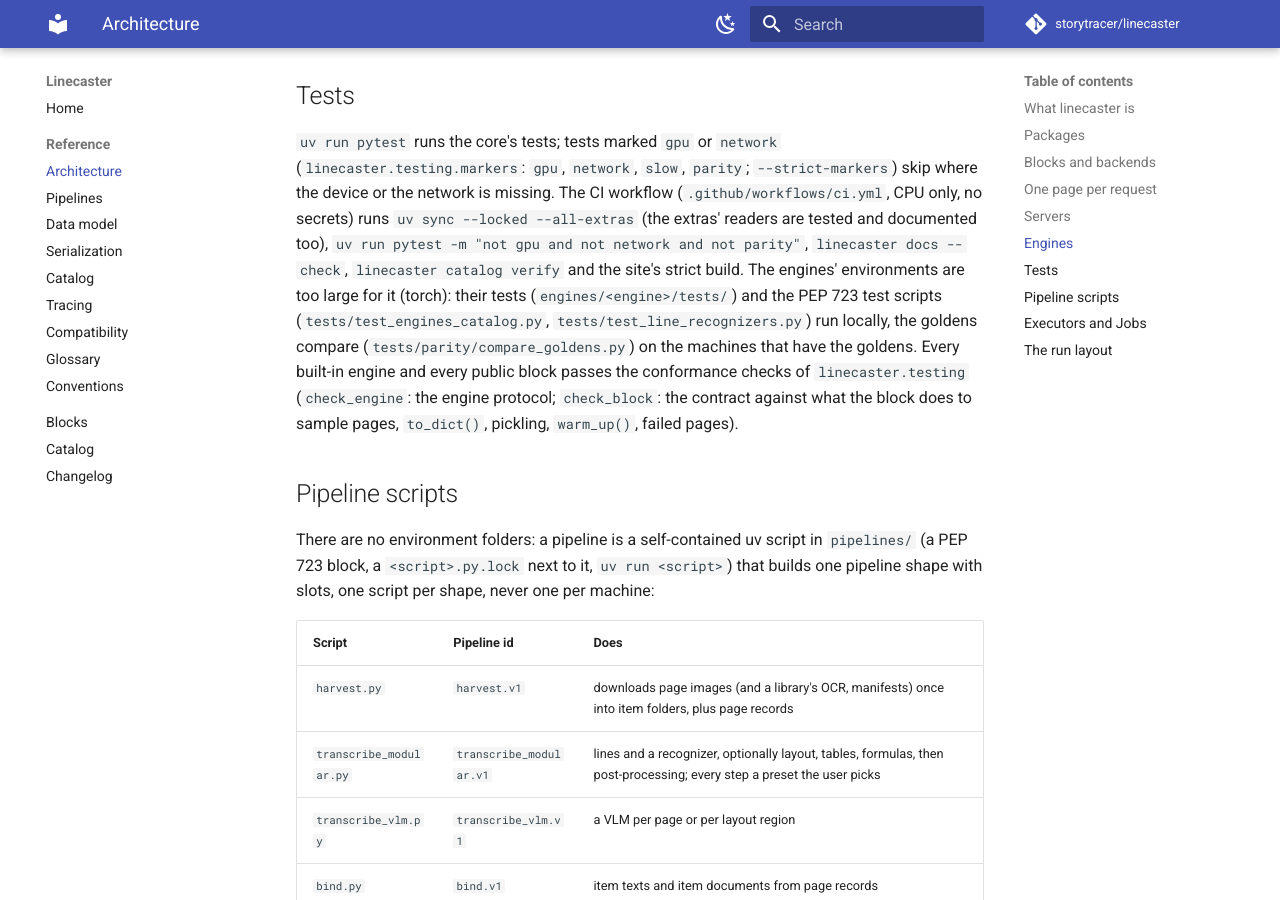
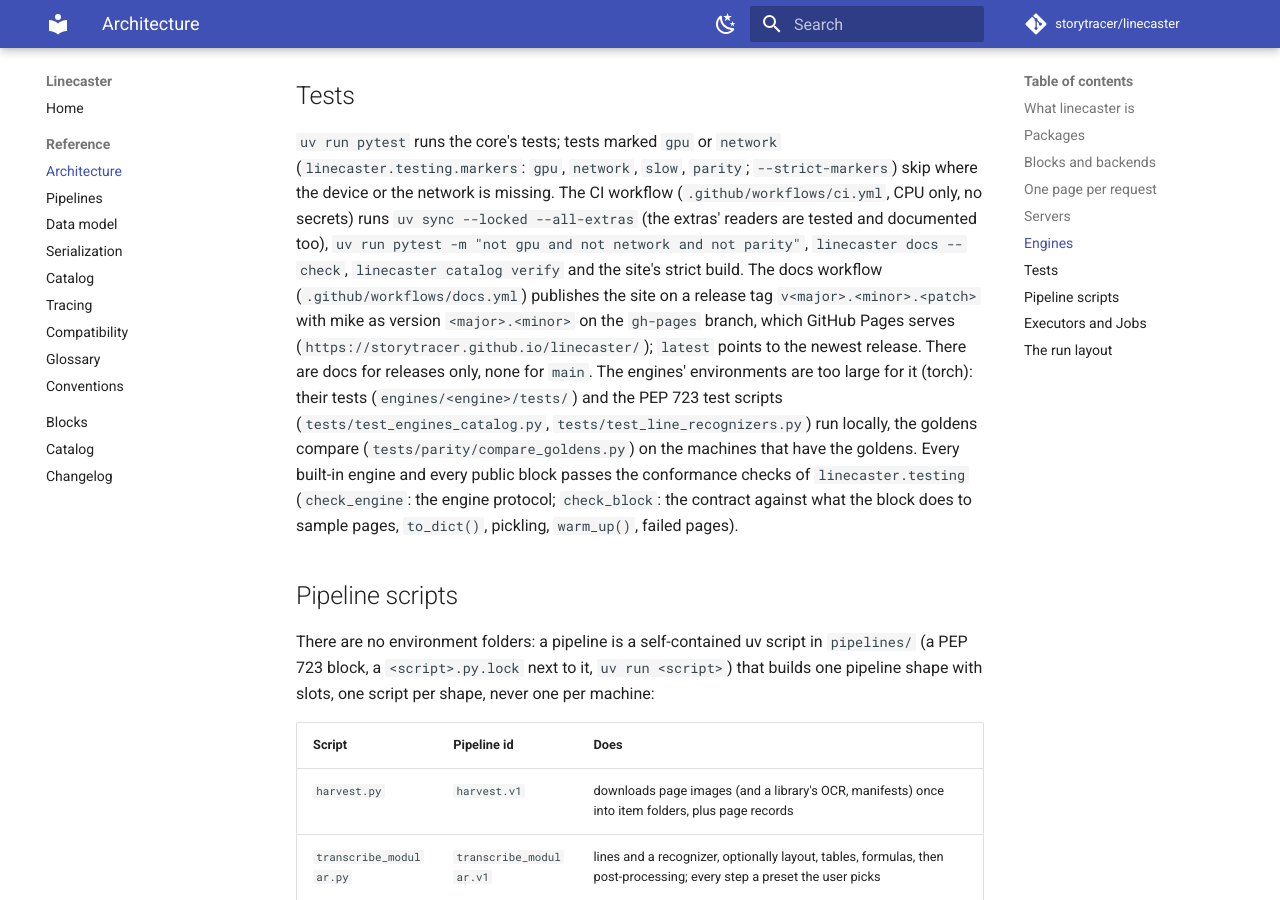
Before and after one commit to storytracer/linecaster, an MkDocs documentation site: the page built from docs/reference/architecture.md, in a window 1280 px wide and 900 px high, scrolled down 3466 px. Built offline with MkDocs 1.6.1 and Material for MkDocs 9.7.7, drawn with Linux system fonts in a browser that asks for light colours; comment, search, counter and statistics services are not loaded; the version menu is left out.

Commit message:
Versioned docs: mike publishes the site on every release tag to gh-pages (latest the newest)
Co-Authored-By: Claude Opus 5.5 <noreply@anthropic.com>

```diff
--- a/docs/llms-full.txt
+++ b/docs/llms-full.txt
@@ -1150,7 +1150,10 @@ with a range of linecaster releases, and their tests in `engines/<engine>/tests/
 `network`, `slow`, `parity`; `--strict-markers`) skip where the device or the network is missing. The CI workflow
 (`.github/workflows/ci.yml`, CPU only, no secrets) runs `uv sync --locked --all-extras` (the extras' readers are
 tested and documented too), `uv run pytest -m "not gpu and not network and not parity"`, `linecaster docs
---check`, `linecaster catalog verify` and the site's strict build. The engines' environments are too large for it
+--check`, `linecaster catalog verify` and the site's strict build. The docs workflow (`.github/workflows/docs.yml`)
+publishes the site on a release tag `v<major>.<minor>.<patch>` with mike as version `<major>.<minor>` on the
+`gh-pages` branch, which GitHub Pages serves (`https://storytracer.github.io/linecaster/`); `latest` points to the
+newest release. There are docs for releases only, none for `main`. The engines' environments are too large for it
 (torch): their tests (`engines/<engine>/tests/`) and the PEP 723 test
 scripts (`tests/test_engines_catalog.py`, `tests/test_line_recognizers.py`) run locally, the goldens compare
 (`tests/parity/compare_goldens.py`) on the machines that have the goldens. Every built-in engine and every public
--- a/docs/reference/architecture.md
+++ b/docs/reference/architecture.md
@@ -100,7 +100,10 @@ with a range of linecaster releases, and their tests in `engines/<engine>/tests/
 `network`, `slow`, `parity`; `--strict-markers`) skip where the device or the network is missing. The CI workflow
 (`.github/workflows/ci.yml`, CPU only, no secrets) runs `uv sync --locked --all-extras` (the extras' readers are
 tested and documented too), `uv run pytest -m "not gpu and not network and not parity"`, `linecaster docs
---check`, `linecaster catalog verify` and the site's strict build. The engines' environments are too large for it
+--check`, `linecaster catalog verify` and the site's strict build. The docs workflow (`.github/workflows/docs.yml`)
+publishes the site on a release tag `v<major>.<minor>.<patch>` with mike as version `<major>.<minor>` on the
+`gh-pages` branch, which GitHub Pages serves (`https://storytracer.github.io/linecaster/`); `latest` points to the
+newest release. There are docs for releases only, none for `main`. The engines' environments are too large for it
 (torch): their tests (`engines/<engine>/tests/`) and the PEP 723 test
 scripts (`tests/test_engines_catalog.py`, `tests/test_line_recognizers.py`) run locally, the goldens compare
 (`tests/parity/compare_goldens.py`) on the machines that have the goldens. Every built-in engine and every public
--- a/mkdocs.yml
+++ b/mkdocs.yml
@@ -68,3 +68,9 @@ nav:
   - Blocks: blocks/README.md
   - Catalog: catalog/README.md
   - Changelog: changelog.md
+
+# versioned docs (mike): one folder per release on the gh-pages branch, "latest" the newest
+extra:
+  version:
+    provider: mike
+    default: latest
--- a/pyproject.toml
+++ b/pyproject.toml
@@ -51,7 +51,7 @@ linecaster = "linecaster.cli:main"
 [dependency-groups]
 dev = ["pytest>=8"]
 # the docs site (mkdocs.yml): uv run --group docs mkdocs build --strict
-docs = ["mkdocs>=1.6,<2", "mkdocs-material>=9.6,<10"]
+docs = ["mkdocs>=1.6,<2", "mkdocs-material>=9.6,<10", "mike>=2.1,<3"]
 
 [build-system]
 requires = ["uv_build>=0.13.6,<0.14.0"]
```
Also changed, not shown: CHANGELOG.md (+7 -0 lines), docs/changelog.md (+7 -0 lines), 8 other files.
